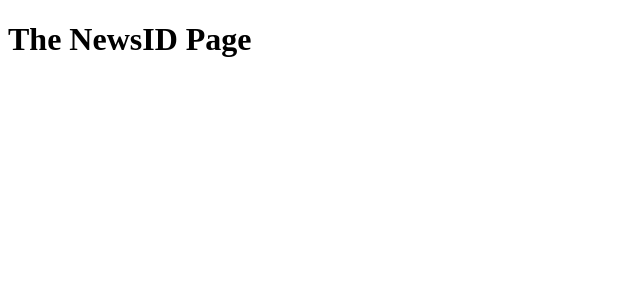
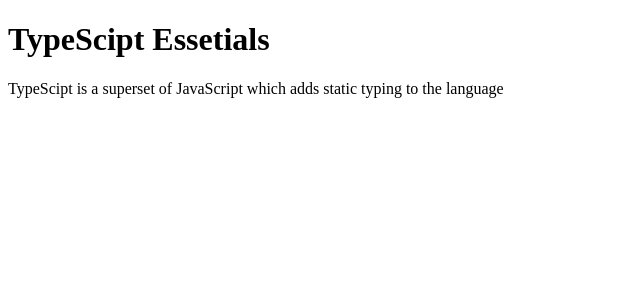
Before and after one commit to Ernest-Yoyowah/ModernWebDevMastery, a Next.js app in the folder React_The_Complete_Guide/NextJS/codebase_1/: page /news/typescript in a window 1280 px wide. Shown: the top 300 px of the page, without its empty margins (0-640 px from the left). Built offline with nearby package versions, Linux system fonts and the light colour scheme.

Commit message:
Linking Between Pages

```diff
--- a/React_The_Complete_Guide/NextJS/codebase_1/pages/news/index.js
+++ b/React_The_Complete_Guide/NextJS/codebase_1/pages/news/index.js
@@ -8,7 +8,9 @@ const NewsPage = () => {
         <li>
           <a href="/news/latest">Why NextJS is a Great Framework</a>
         </li>
-        <li>Core TypeScipt Essetials</li>
+        <li>
+          <a href="/news/typescript">About TypeScipt Essetials</a>
+        </li>
       </ul>
     </Fragment>
   );
--- /dev/null
+++ b/React_The_Complete_Guide/NextJS/codebase_1/pages/news/typescript.js
@@ -0,0 +1,15 @@
+import React, { Fragment } from "react";
+
+const typescript = () => {
+  return (
+    <Fragment>
+      <h1>TypeScipt Essetials</h1>
+      <p>
+        TypeScipt is a superset of JavaScript which adds static typing to the
+        language
+      </p>
+    </Fragment>
+  );
+};
+
+export default typescript;
```
